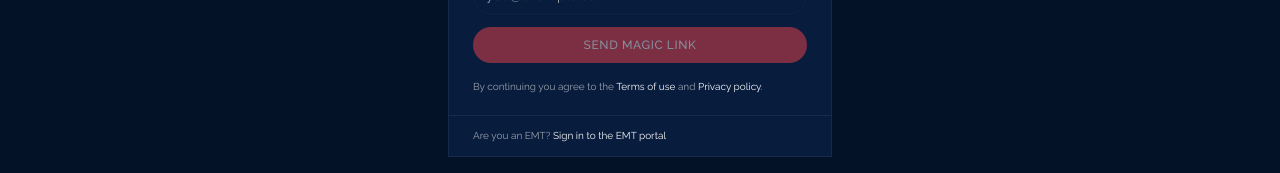
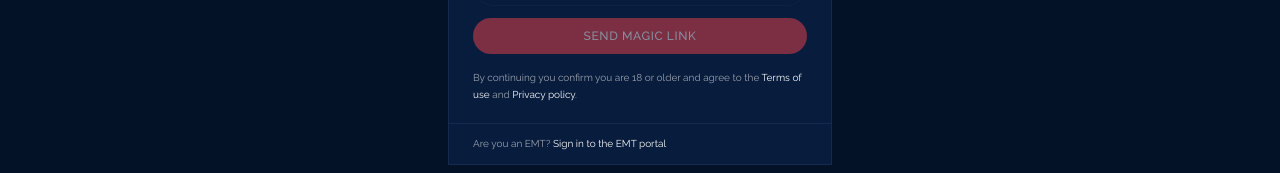
Before and after one commit to AaryanSajwani/standby, a Next.js app: page /auth in a window 1280 px wide. Shown: the part 523-696 px from the top of the page. Built offline with nearby package versions, Linux system fonts and the light colour scheme; no server answers.

Commit message:
Auth: sign-in consent confirms the user is 18 or older
Co-Authored-By: Claude Opus 5.5 <noreply@anthropic.com>

```diff
--- a/app/auth/auth-content.tsx
+++ b/app/auth/auth-content.tsx
@@ -197,7 +197,7 @@ export function AuthContent() {
 
         {/* Consent — signing in is account creation, so terms must be at the point of entry */}
         <p className="px-6 pb-5 -mt-2 font-mono text-[10px] text-muted-foreground leading-relaxed">
-          By continuing you agree to the{" "}
+          By continuing you confirm you are 18 or older and agree to the{" "}
           <a href="/terms" className="text-foreground hover:text-primary transition-colors">
             Terms of use
           </a>{" "}
```
